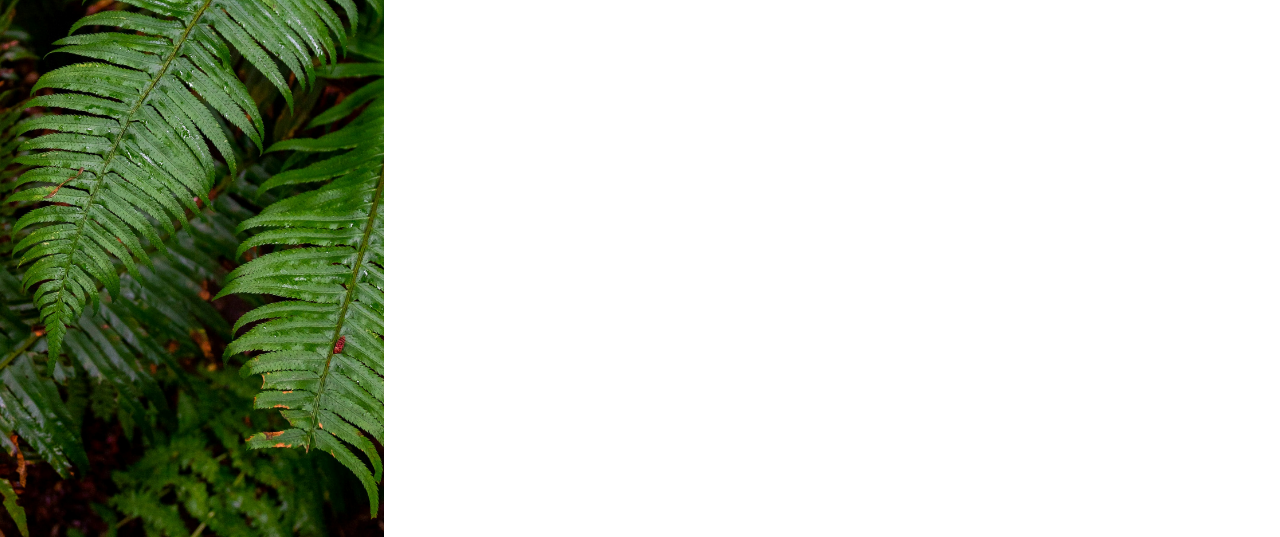
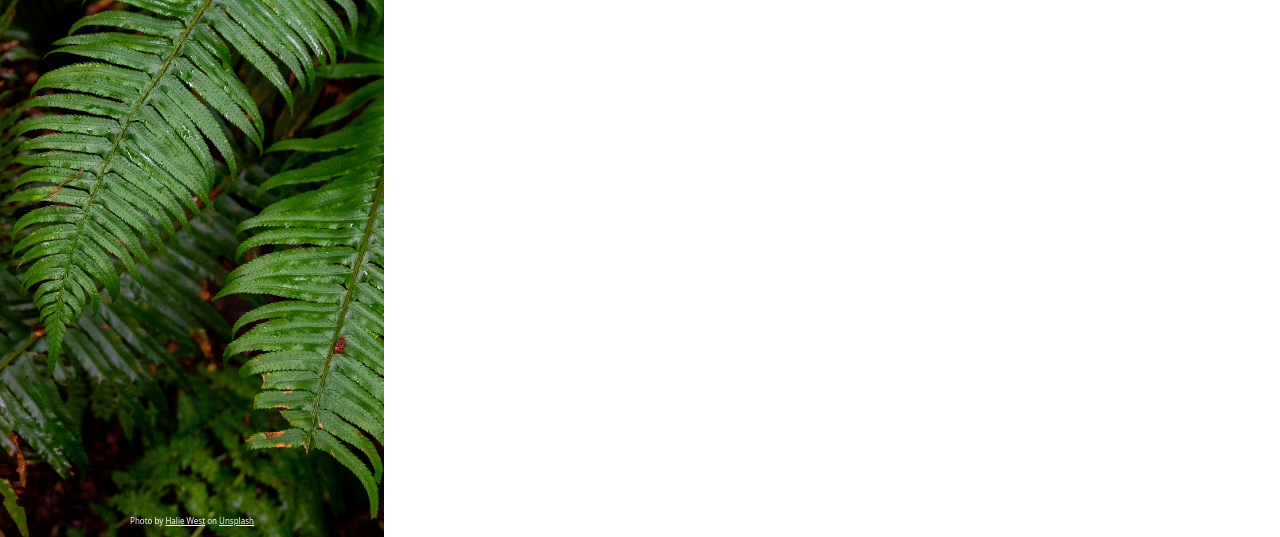
Before and after one commit to yochie/odin-signup, a website: page index.html in a window 1280 px wide. Shown: the part 263-800 px from the top of the page. Drawn offline with nearby package versions, Linux system fonts and the light colour scheme.

Commit message:
Attribute header background image

```diff
--- a/index.html
+++ b/index.html
@@ -16,6 +16,8 @@
                 <h1>Odin</h1>
             </div>
         </div>
+        <div class="attribution">Photo by <a href="https://unsplash.com/@haliewestphoto?utm_content=creditCopyText&utm_medium=referral&utm_source=unsplash">Halie West</a> on <a href="https://unsplash.com/photos/green-leaf-plant-in-close-up-photography-25xggax4bSA?utm_content=creditCopyText&utm_medium=referral&utm_source=unsplash">Unsplash</a>
+  </div>
     </header>
     <main>
         <section class="description">
--- a/styles.css
+++ b/styles.css
@@ -62,6 +62,22 @@ header {
     padding: 10px;
 }
 
+header .attribution {
+    position: absolute;
+    bottom: 10px;
+    width: 100%;
+    color: white;
+    text-align: center;
+    font-size: 0.5rem;
+}
+
+header .attribution a:link,
+header .attribution a:visited
+{
+    text-decoration: underline;
+    color: white;
+}
+
 main {
     margin-left: 30%;
     display:flex;
```
